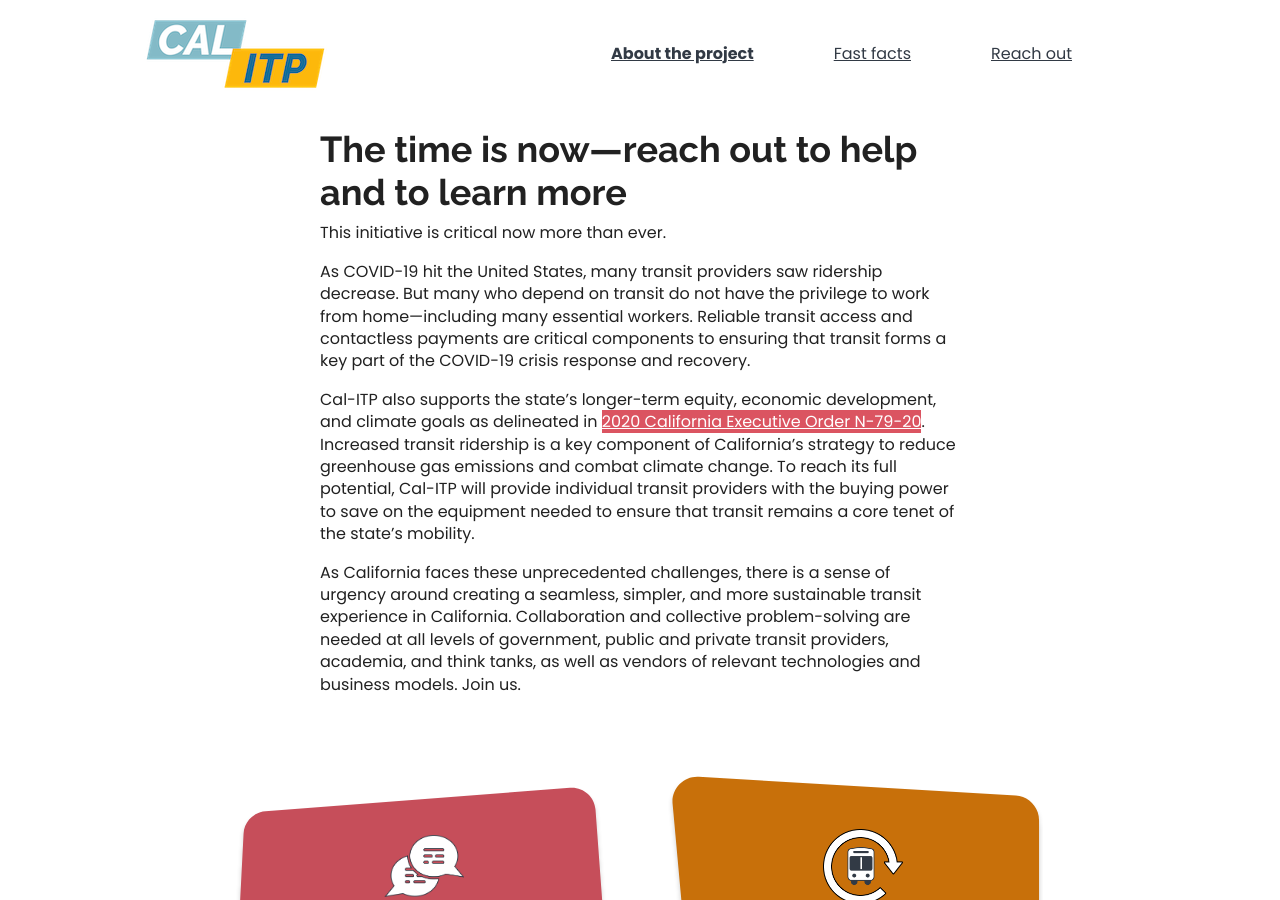
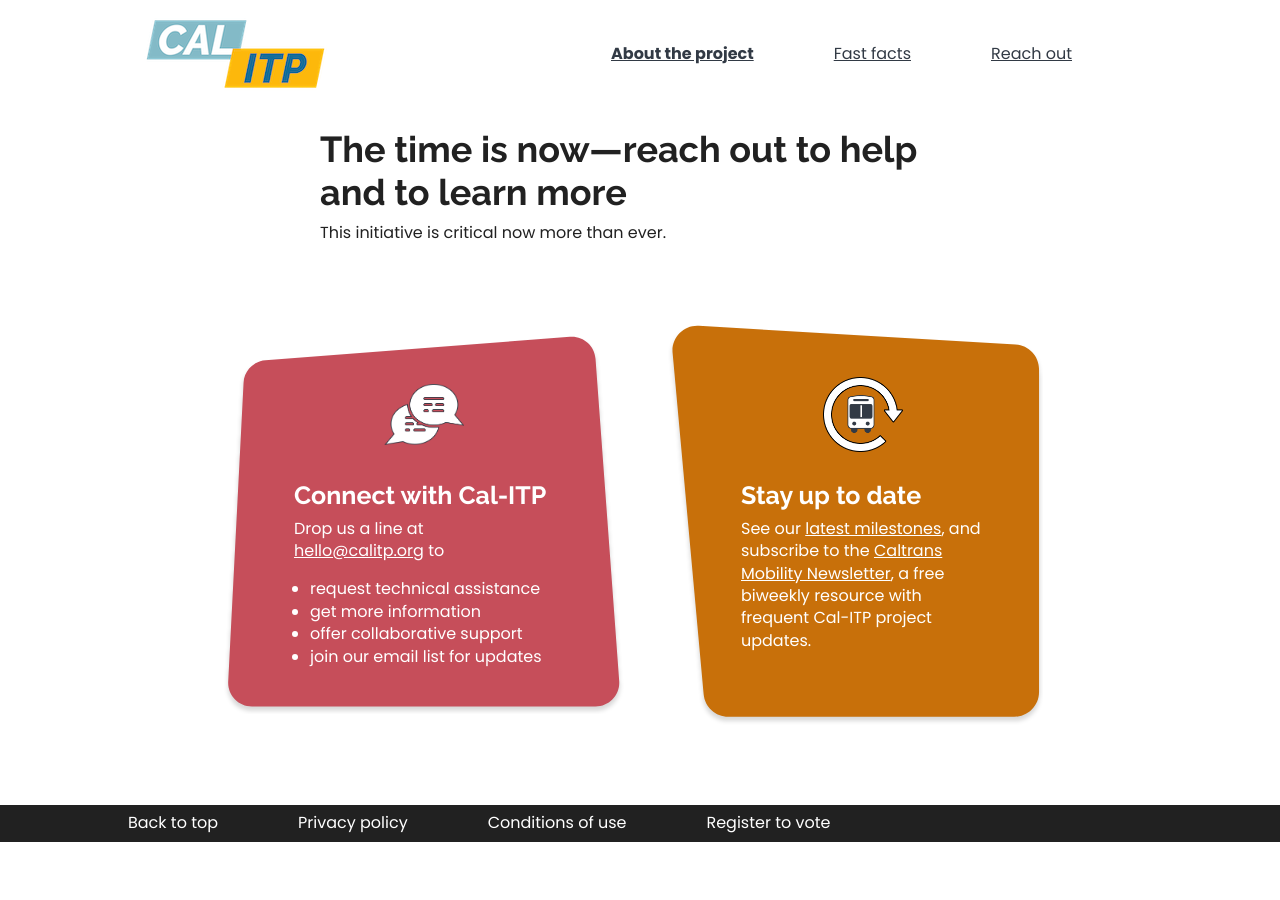
Before and after one commit to cal-itp/calitp.org, a Jekyll site: the page built from src/index.html, in a window 1280 px wide and 900 px high, scrolled down 4273 px. Built offline with Jekyll 4.4.1, drawn with Linux system fonts in a browser that asks for light colours; after the commit the page ends 5115 px from its top, so only the background shows below that.

Commit message:
fix(index): delete extra grafs

```diff
--- a/src/index.html
+++ b/src/index.html
@@ -220,29 +220,6 @@
   <section id="reachout" class="constricted">
     <h2>The time is now—reach out to help and to learn more</h2>
     <p>This initiative is critical now more than ever.</p>
-    <p>
-      As COVID-19 hit the United States, many transit providers saw ridership decrease. But many who depend on transit do not have
-      the privilege to work from home—including many essential workers. Reliable transit access and contactless payments are
-      critical components to ensuring that transit forms a key part of the COVID-19 crisis response and recovery.
-    </p>
-    <p>
-      Cal-ITP also supports the state’s longer-term equity, economic development, and climate goals as delineated in
-      <a
-        rel="noreferrer"
-        target="_blank"
-        class="red-link"
-        href="https://www.gov.ca.gov/wp-content/uploads/2020/09/9.23.20-EO-N-79-20-Climate.pdf"
-        >2020 California Executive Order N-79-20</a
-      >. Increased transit ridership is a key component of California’s strategy to reduce greenhouse gas emissions and combat
-      climate change. To reach its full potential, Cal-ITP will provide individual transit providers with the buying power to save
-      on the equipment needed to ensure that transit remains a core tenet of the state’s mobility.
-    </p>
-    <p>
-      As California faces these unprecedented challenges, there is a sense of urgency around creating a seamless, simpler, and
-      more sustainable transit experience in California. Collaboration and collective problem-solving are needed at all levels of
-      government, public and private transit providers, academia, and think tanks, as well as vendors of relevant technologies and
-      business models. Join us.
-    </p>
   </section>
 
   <section id="lastminute">
```
